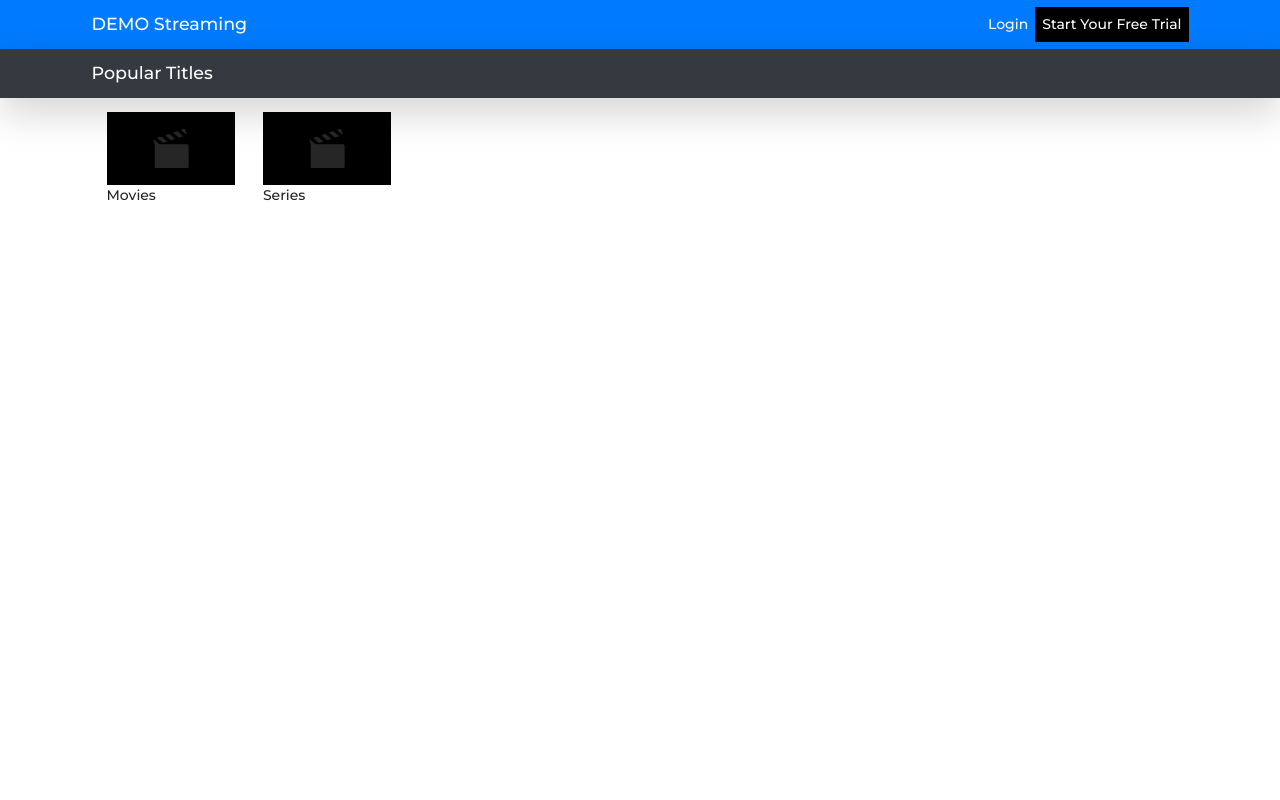
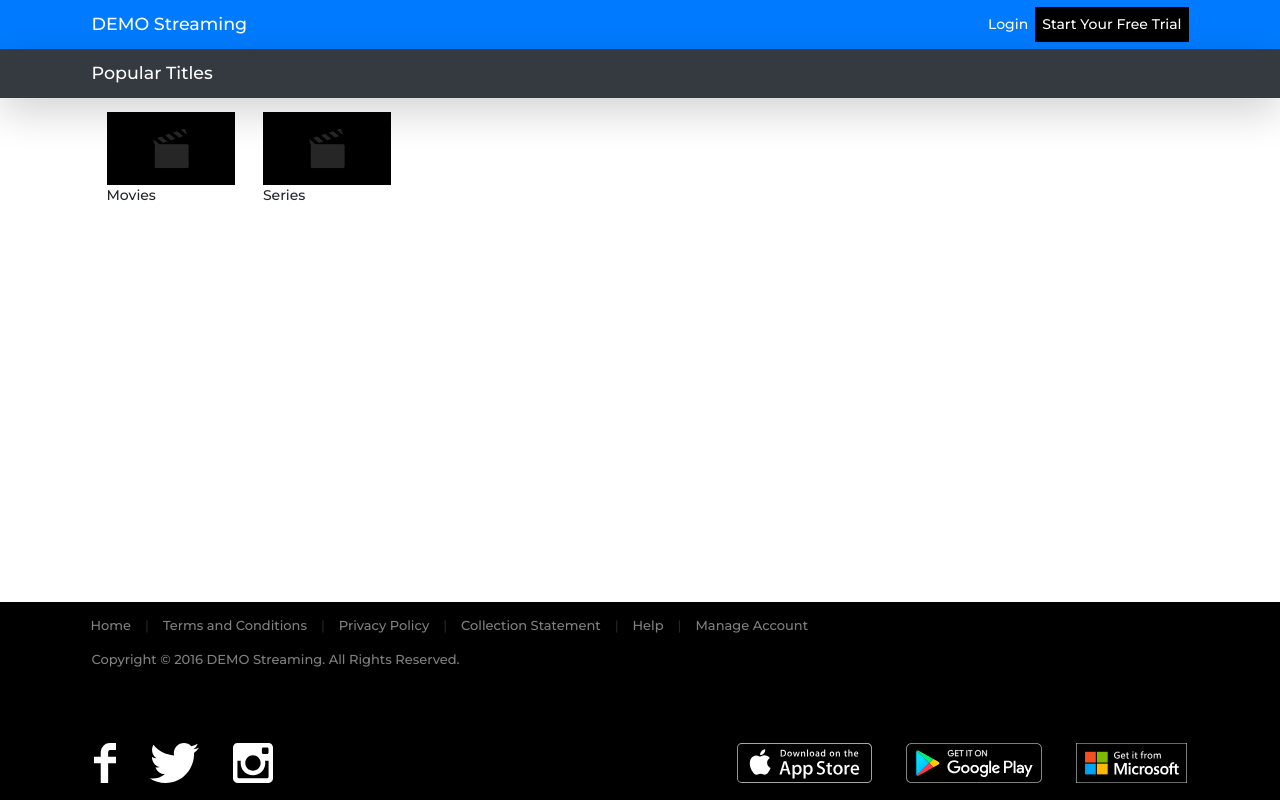
Before and after one commit to selinoztuurk/demo-streaming-app, a React (Create React App) app: page / in a window 1280 px wide. Built offline with nearby package versions, Linux system fonts and the light colour scheme.

Commit message:
footer implemented

```diff
--- a/public/index.css
+++ b/public/index.css
@@ -7,3 +7,38 @@
   display: flex;
   justify-content: space-between;
 }
+
+.down-menu {
+  background-color: black;
+  font-size: small;
+}
+
+.down-menu .container {
+  padding-left: 0;
+  padding-right: 0;
+}
+
+.d-flex img {
+  margin: 10px;
+  height: 40px;
+}
+
+.nav-item .nav-link {
+  color: gray;
+}
+
+.seperator {
+  padding-top: 7px;
+}
+
+.copyright {
+  color: gray;
+  margin-left: 8px;
+  margin-bottom: 50px;
+}
+
+.Titles {
+  position: fixed;
+  bottom: 0;
+  width: 100%;
+}
--- a/src/components/App.js
+++ b/src/components/App.js
@@ -5,6 +5,7 @@ import initContent from "../feed/init.json";
 import ContentList from "./ContentList";
 import Dropdown from "./Dropdown";
 import UpperMenu from "./UpperMenu";
+import Footer from "./Footer";
 
 class App extends React.Component {
   state = {
@@ -131,6 +132,7 @@ class App extends React.Component {
               onClick={this.onProgramTypeClick}
             />
           </div>
+          <Footer title={this.state.title} />
         </div>
       );
     }
--- /dev/null
+++ b/src/components/Footer.js
@@ -0,0 +1,75 @@
+import React from "react";
+
+const Footer = ({ title }) => {
+  return (
+    <div className={`down-menu ${title}`}>
+      <div className="ui container">
+        <ul className="nav bottom-nav pt-2">
+          <li class="nav-item">
+            <a class="nav-link" href="#">
+              Home
+            </a>
+          </li>
+          <li class="nav-item seperator">|</li>
+          <li class="nav-item">
+            <a class="nav-link" href="#">
+              Terms and Conditions
+            </a>
+          </li>
+          <li class="nav-item seperator">|</li>
+          <li class="nav-item">
+            <a class="nav-link" href="#">
+              Privacy Policy
+            </a>
+          </li>
+          <li class="nav-item seperator">|</li>
+          <li class="nav-item">
+            <a class="nav-link" href="#">
+              Collection Statement
+            </a>
+          </li>
+          <li class="nav-item seperator">|</li>
+          <li class="nav-item">
+            <a class="nav-link" href="#">
+              Help
+            </a>
+          </li>
+          <li class="nav-item seperator">|</li>
+          <li class="nav-item">
+            <a class="nav-link" href="#">
+              Manage Account
+            </a>
+          </li>
+        </ul>
+      </div>
+      <div className="ui container">
+        <div class="d-block p-2 copyright">
+          Copyright © 2016 DEMO Streaming. All Rights Reserved.
+        </div>
+      </div>
+      <div className="ui container">
+        <div className="d-flex bd-highlight logos">
+          <div class="p-2 bd-highlight">
+            <img src="/assets/social/facebook-white.svg" alt="" />
+          </div>
+          <div class="p-2 bd-highlight">
+            <img src="/assets/social/twitter-white.svg" alt="" />
+          </div>
+          <div class="p-2 bd-highlight">
+            <img src="/assets/social/instagram-white.svg" alt="" />
+          </div>
+          <div class="ml-auto p-2 bd-highlight">
+            <img src="/assets/store/app-store.svg" alt="" />
+          </div>
+          <div class="p-2 bd-highlight">
+            <img src="/assets/store/play-store.svg" alt="" />
+          </div>
+          <div class="p-2 bd-highlight">
+            <img src="/assets/store/windows-store.svg" alt="" />
+          </div>
+        </div>
+      </div>
+    </div>
+  );
+};
+export default Footer;
```
